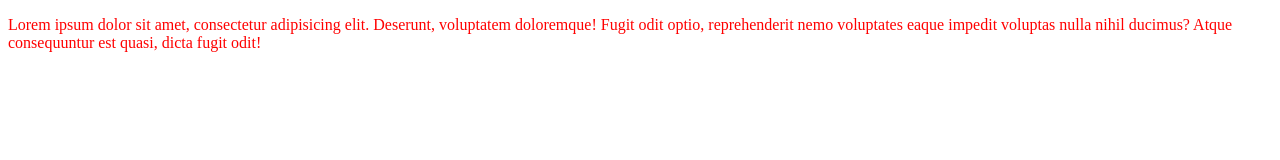
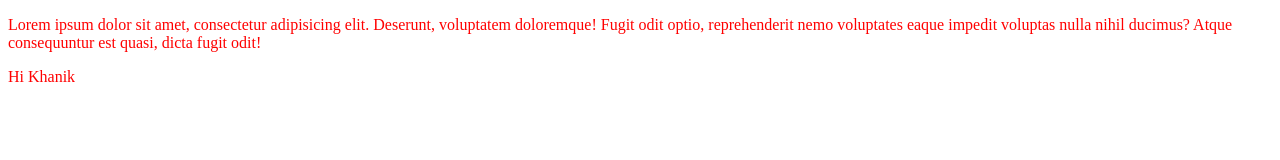
Before and after one commit to khanikgoyal/localRepo, a plain HTML site: page index.html in a window 1280 px wide. Drawn offline with Linux system fonts and the light colour scheme.

Commit message:
add iinfeature2 branch

```diff
--- a/index.html
+++ b/index.html
@@ -8,6 +8,6 @@
     </head>
     <body>
     <p>Lorem ipsum dolor sit amet, consectetur adipisicing elit. Deserunt, voluptatem doloremque! Fugit odit optio, reprehenderit nemo voluptates eaque impedit voluptas nulla nihil ducimus? Atque consequuntur est quasi, dicta fugit odit!</p>
-
+    <p>Hi Khanik</p>
 </body>
 </html>
```
